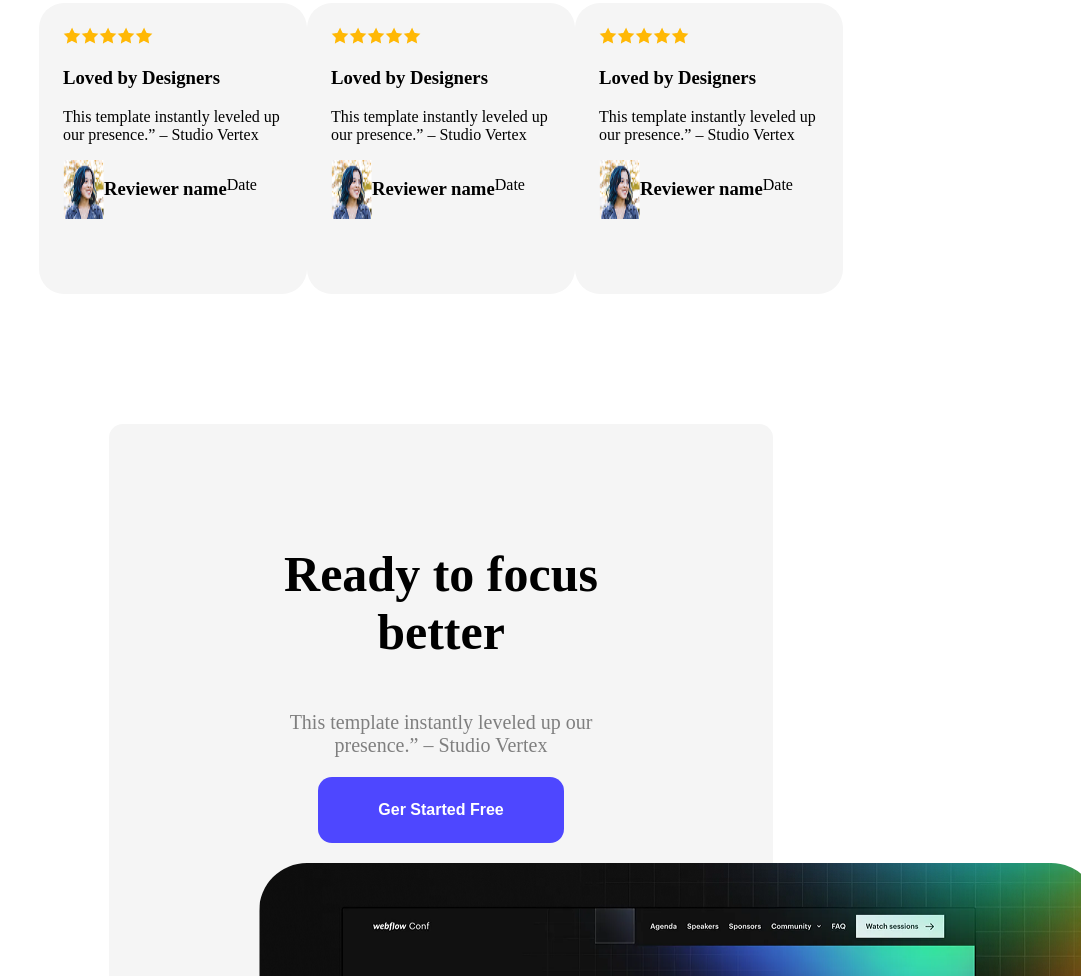
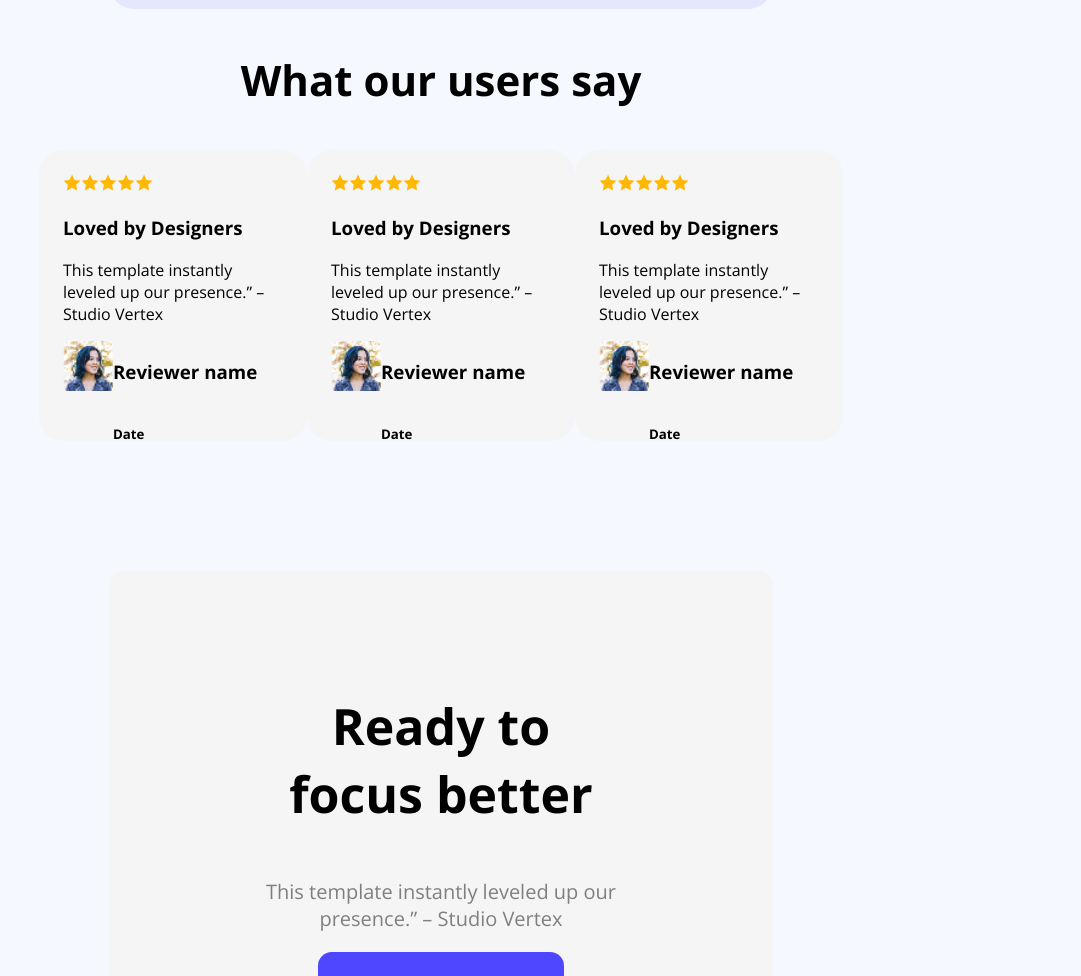
Before and after one commit to arifulislam97115/Assignment-1, a plain HTML site: page index.html in a window 1280 px wide. Shown: the part 2385-3361 px from the top of the page, without its empty margins (199-1280 px from the left). Drawn offline with nearby package versions, Linux system fonts and the light colour scheme.

Commit message:
added an Assignment1 file

```diff
--- a/index.html
+++ b/index.html
@@ -73,9 +73,10 @@
                     <h3 class="skill-title">Loved by Designers</h3>
                     <p class="skill-description">This template instantly leveled up our presence.” – Studio Vertex</p>
                     <div class="about-skill">
-                     <img src="./Assets/avatar.png" alt="">
-                     <h3 class="skill-title1">Reviewer name</h3> <p class="skill-des">Date</p>
-
+                     <img class="profile-img" src="./Assets/avatar.png" alt="">
+                     <div class="skill-text" >
+                     <h3 class="skill-title1">Reviewer name</h3> <h5 class="skill-des">Date</h5>
+                     </div>
                     </div>
                  </div>
                  <div class="skill">
@@ -83,9 +84,10 @@
                     <h3 class="skill-title">Loved by Designers</h3>
                     <p class="skill-description">This template instantly leveled up our presence.” – Studio Vertex</p>
                     <div class="about-skill">
-                    <img src="./Assets/avatar.png" alt="">
-                    <h3 class="skill-title1">Reviewer name</h3>
-                    <p class="skill-des">Date</p>
+                    <img class="profile-img" src="./Assets/avatar.png" alt="">
+                    <div class="skill-text" >
+                     <h3 class="skill-title1">Reviewer name</h3> <h5 class="skill-des">Date</h5>
+                     </div>
                     </div>
                  </div>
                  <div class="skill">
@@ -93,9 +95,10 @@
                     <h3 class="skill-title">Loved by Designers</h3>
                     <p class="skill-description">This template instantly leveled up our presence.” – Studio Vertex</p>
                     <div class="about-skill">
-                    <img src="./Assets/avatar.png" alt="">
-                    <h3 class="skill-title1">Reviewer name</h3>
-                    <p class="skill-des">Date</p>
+                    <img class="profile-img" src="./Assets/avatar.png" alt="">
+                    <div class="skill-text" >
+                     <h3 class="skill-title1">Reviewer name</h3> <h5 class="skill-des">Date</h5>
+                     </div>
                     </div>
 
                  </div>
--- a/porfolio.css
+++ b/porfolio.css
@@ -1,10 +1,14 @@
 
-. open-sans-normal{
+.open-sans-normal{
   font-family: "Open Sans", sans-serif;
   font-optical-sizing: auto;
   font-style: normal;
   font-variation-settings:
     "wdth" 100;
+}
+body{
+    background-color: #f5f8ff;
+    font-family: "Open Sans", sans-serif;
 }
 
 /* nav style */
@@ -148,9 +152,14 @@ main{
 }
 .about-skill{
     display: flex;
-
-
-
+}
+.skill-text{
+    display: flex;
+    flex-direction: column;
+}
+.profile-img{
+    width: 50px;
+    height: 50px;
 }
 .skill{
     background-color: whitesmoke;
@@ -218,6 +227,7 @@ main{
 
 }
 .input{
+   border: none;
 
 }
 .email{
@@ -254,6 +264,7 @@ main{
     border-radius: 14px;
     width: 497px;
     height: 50px;
+
 
 
 }
@@ -319,6 +330,4 @@ main{
     padding-left: 680px;
 
 }
-/*.main-colour{*/
-    background-color: whitesmoke;
-}
+/* main-color */
```
